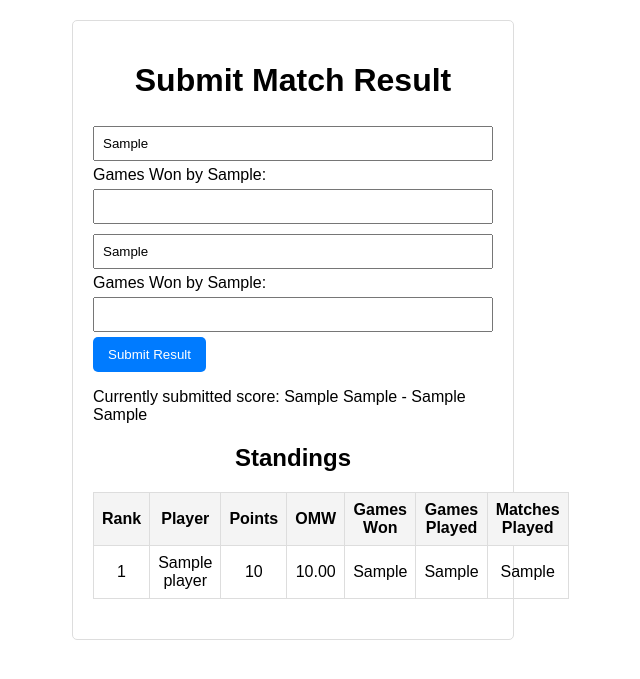
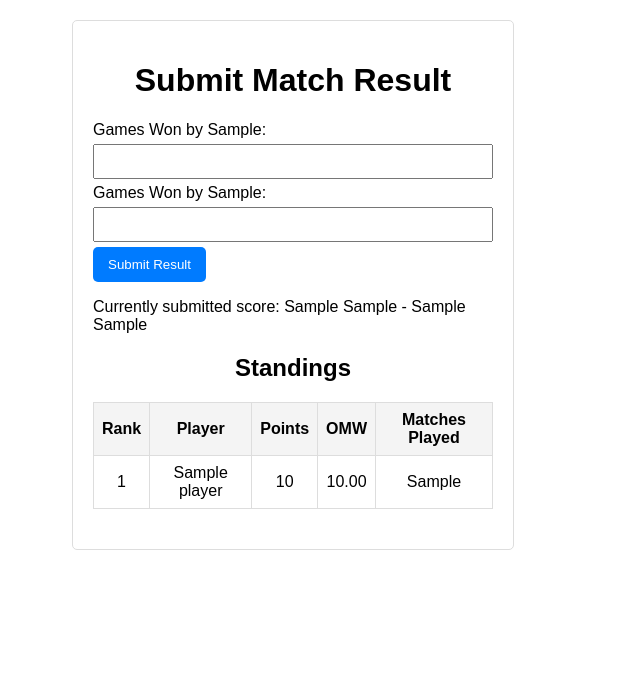
Before and after one commit to diligence-dev/simple-draft, a Flask app: template templates/player.html in a window 1280 px wide. Shown: the top 679 px of the page, without its empty margins (347-987 px from the left). Run offline with Flask 3, Linux system fonts and the light colour scheme; the template is opened without the code that fills it: most values are stand-ins (such as "Sample title", 1, 10 or a date in 2020).

Commit message:
cleanup player.html

```diff
--- a/main.py
+++ b/main.py
@@ -24,9 +24,10 @@ def make_round_result(players):
 
 
 # List of round results, where each round result is an OrderedDict of pairs (p1, p2) as keys and (p1_game_wins, p2_game_wins) as values
+x = [make_round_result(["a", "b", "c", "d"])]
 # x = [make_round_result(["a", "b", "c", "d", "e", "f", "g"])]
 # x = [make_round_result(["a", "b", "c", "d", "e", "f", "g", "h"])]
-x = [make_round_result([])]
+# x = [make_round_result([])]
 
 previous_states = []
 
--- a/templates/player.html
+++ b/templates/player.html
@@ -68,12 +68,12 @@
         <h1>Submit Match Result</h1>
         <form method="POST" action="/submit_result" class="form-group">
             <input type="hidden" name="submitting_player" id="submitting_player" value="{{ name }}">
-            <input type="text" name="p1" id="p1" value="{{ p1 }}" readonly>
+            <input type="text" name="p1" id="p1" value="{{ p1 }}" readonly hidden>
             <label for="p1_games_won">Games Won by {{ p1 }}:</label>
-            <input type="number" name="p1_games_won" id="p1_games_won" value="{{ s1 }}" min="0" max="2" required>
-            <input type="text" name="p2" id="p2" value="{{ p2 }}" readonly>
+            <input type="number" name="p1_games_won" id="p1_games_won" value="" min="0" max="2" required>
+            <input type="text" name="p2" id="p2" value="{{ p2 }}" readonly hidden>
             <label for="p2_games_won">Games Won by {{ p2 }}:</label>
-            <input type="number" name="p2_games_won" id="p2_games_won" value="{{ s2 }}" min="0" max="2" required>
+            <input type="number" name="p2_games_won" id="p2_games_won" value="" min="0" max="2" required>
             <button type="submit">Submit Result</button>
             {% if s1 != -1 and s2 != -1 %}
                 <p>Currently submitted score: {{ p1 }} {{ s1 }} - {{ s2 }} {{ p2 }}</p>
@@ -88,8 +88,6 @@
                     <th>Player</th>
                     <th>Points</th>
                     <th>OMW</th>
-                    <th>Games Won</th>
-                    <th>Games Played</th>
                     <th>Matches Played</th>
                 </tr>
             </thead>
@@ -104,8 +102,6 @@
                         <td>{{ player.name }}</td>
                         <td>{{ player.points }}</td>
                         <td>{{ "%.2f"|format(player.omw) }}</td>
-                        <td>{{ player.games_won }}</td>
-                        <td>{{ player.games_played }}</td>
                         <td>{{ player.matches_played }}</td>
                     </tr>
                 {% endfor %}
```
